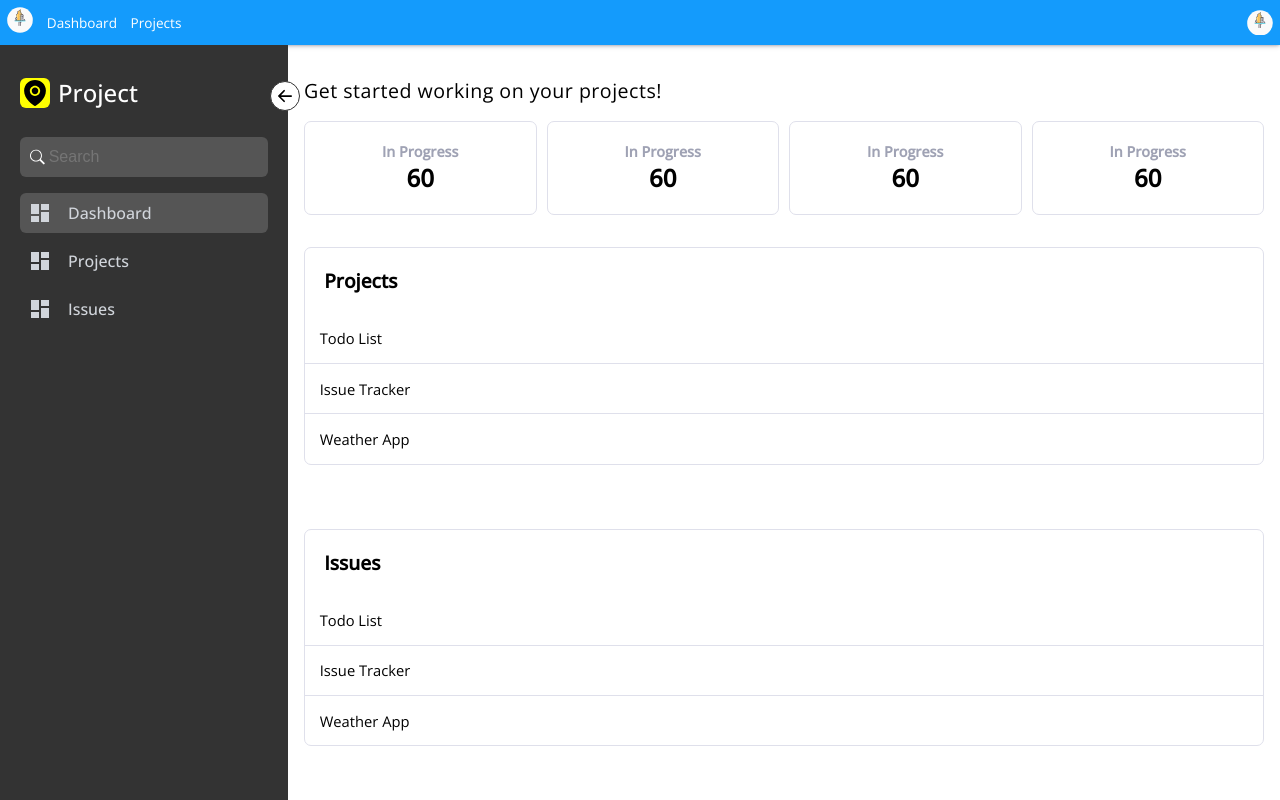
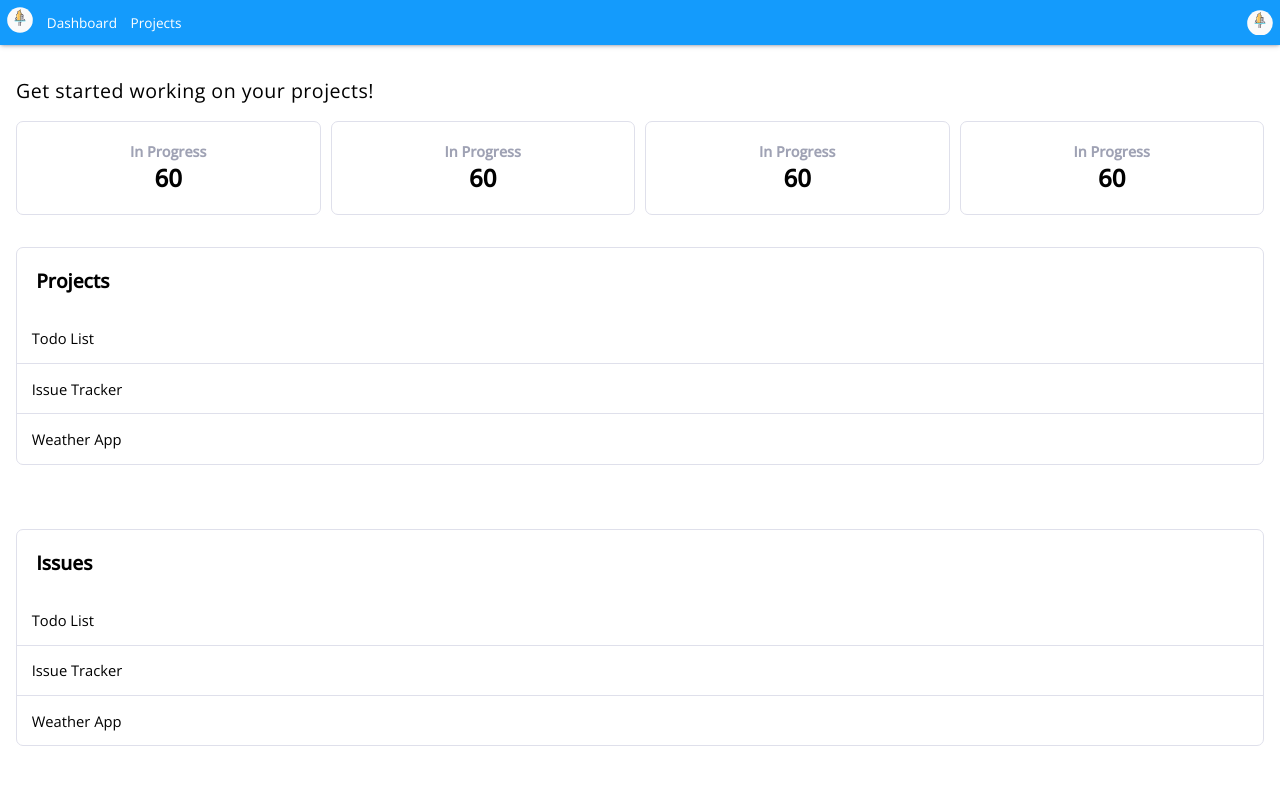
Before and after one commit to Yeffry921/Issue-Tracker, a React (Create React App) app: page / in a window 1280 px wide. Built offline with nearby package versions, Linux system fonts and the light colour scheme.

Commit message:
changed sidebar location

```diff
--- a/src/App.js
+++ b/src/App.js
@@ -5,18 +5,16 @@ import "./App.css";
 import Sidebar from "./components/UI/Sidebar";
 import Projects from "./components/Projects/Projects";
 import { Routes, Route } from "react-router-dom";
-import Issues from './components/Issues/Issues'
+import Issues from "./components/Issues/Issues";
 
 const App = () => {
   return (
     <div className="layout-container">
       <Navbar />
       <main>
-        <Sidebar />
         <Routes>
           <Route path="/" element={<Dashboard />} />
           <Route path="/projects" element={<Projects />} />
-          <Route path="/issues" element={<Issues/>} />
         </Routes>
       </main>
     </div>
```
